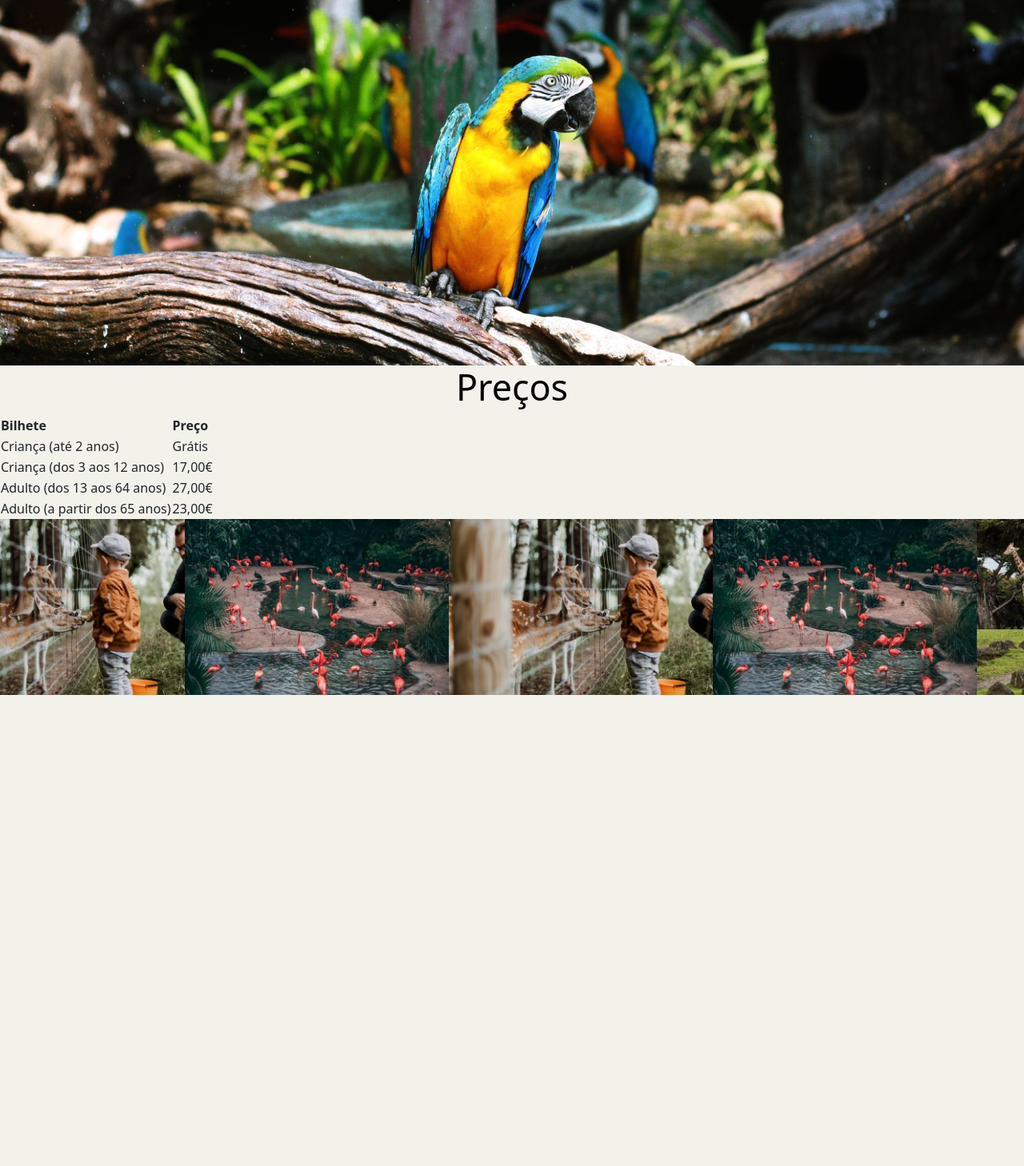
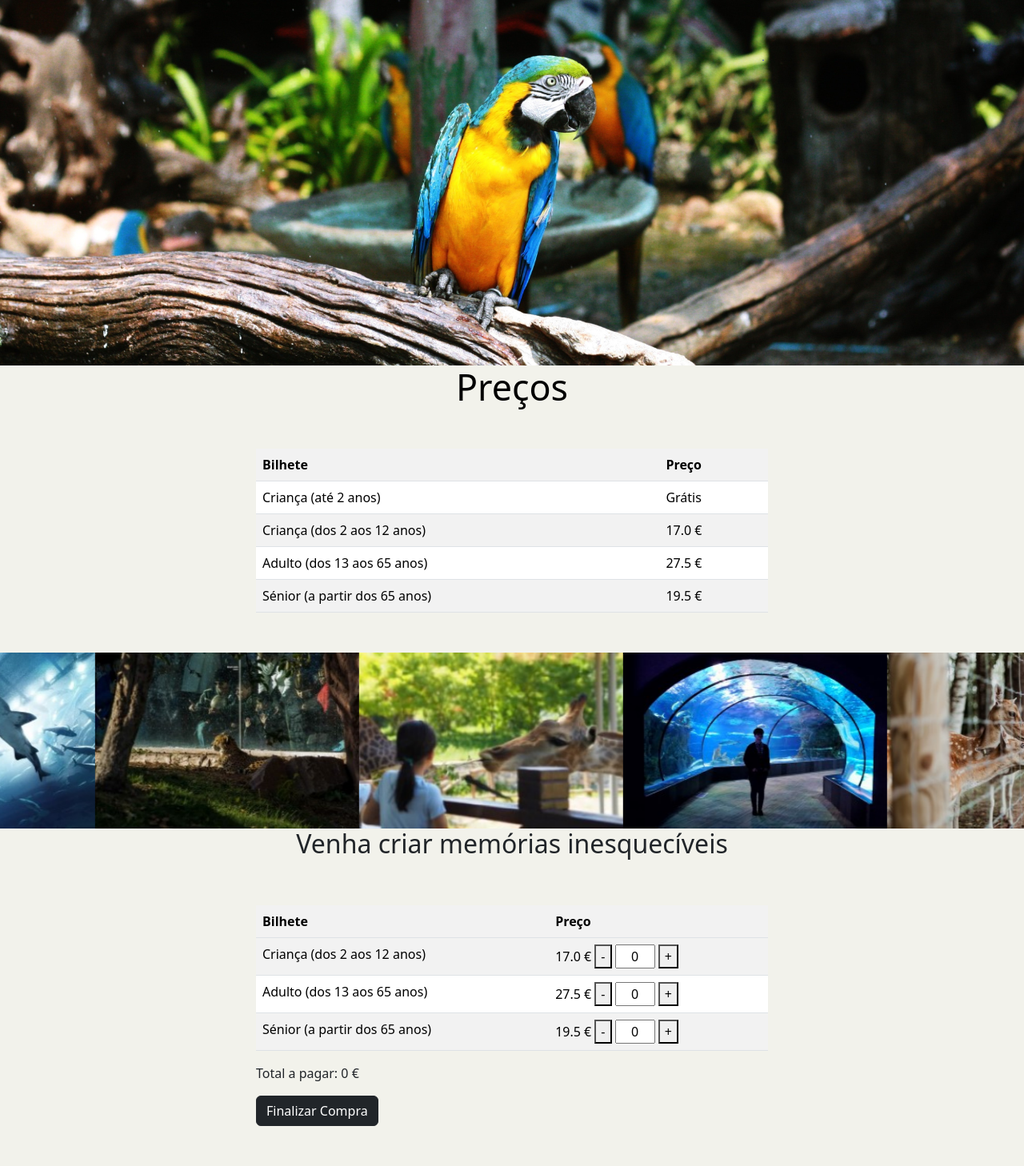
Before and after one commit to ralvessa/Grupo04_ZOO, a Django app: page /precario in a window 1280 px wide. Shown: the part 67-1525 px from the top of the page at 80% size. Before the commit the page ends 936 px from the top, so only its background shows below. Run offline with Django 4.2, Linux system fonts and the light colour scheme; a user stored in the database is signed in; data comes from the database, SQL or seed files in the repository; both versions use the stored data as it was after the commit.

Commit message:
precario meio meh

```diff
--- a/ZOO/ZOO_App/templates/ZOO_App/index.html
+++ b/ZOO/ZOO_App/templates/ZOO_App/index.html
@@ -10,6 +10,7 @@
       integrity="sha384-GLhlTQ8iRABdZLl6O3oVMWSktQOp6b7In1Zl3/Jr59b6EGGoI1aFkw7cmDA6j6gD"
       crossorigin="anonymous"
     />
+
     <title>{%block titulo%}Página do ZOO{%endblock%}</title>
 
     {%block head%} {%endblock%}
@@ -55,7 +56,7 @@
       }
     </style>
     {% load static %}
-    <link rel="stylesheet"  href="{%static 'css/style.css' %}" />
+    <link rel="stylesheet" href="{%static 'css/style.css' %}" />
   </head>
   <body>
     <nav class="navbar sticky-top navbar-expand-lg">
--- a/ZOO/ZOO_App/templates/ZOO_App/precario.html
+++ b/ZOO/ZOO_App/templates/ZOO_App/precario.html
@@ -1,39 +1,40 @@
-{%extends "./index.html"%} {%block titulo%} Preçário {% endblock %} {%block head%}
- {% load static %}
+{%extends "./index.html"%} {%block titulo%} Preçário {% endblock %} {%block head%} {% load static %}
 <link rel="stylesheet" href="{%static 'css/style.css' %}" />
+
 <style>
-
-
-.vertical-carousel{
+  .vertical-carousel {
     max-width: 1650px;
     margin: 0 auto;
     overflow: hidden;
   }
 
-.carousel-images{
+  .carousel-images {
     display: flex;
-    animation: carousel 10s linear infinite;
+    animation: carousel 15s linear infinite;
   }
 
-.carousel-img{
+  .carousel-img {
     display: block;
     object-fit: cover;
     width: 330px;
   }
   @keyframes carousel {
-    100%
-    {
-        transform: translateX(calc(-330px*5));
+    100% {
+      transform: translateX(calc(-330px * 6));
     }
   }
-.title{
+  .title {
     color: black;
     font-size: 3.5vw;
     text-align: center;
-
   }
-
-
+  .mydiv {
+    margin-left: 25%;
+    margin-right: 25%;
+    margin-top: 50px;
+    margin-bottom: 50px;
+    width: 50%;
+  }
 </style>
 {%endblock %} {%block conteudo%}
 <div style="position: relative">
@@ -45,29 +46,24 @@
 
   <h1 class="title">Preços</h1>
 
-
-<table>
+  <div class="mydiv">
+    <table class="table table-hover table-striped">
       <tr>
         <th>Bilhete</th>
         <th>Preço</th>
       </tr>
+      {% for bilhete in bilhete_list %}
       <tr>
-    <td>Criança (até 2 anos)</td>
+        <td>{{bilhete.intervalo_idade}}</td>
+        {%if bilhete.preco != 0 %}
+        <td>{{bilhete.preco}} €</td>
+        {%else%}
         <td>Grátis</td>
+        {%endif%}
       </tr>
-  <tr>
-    <td>Criança (dos 3 aos 12 anos)</td>
-    <td>17,00€</td>
-  </tr>
-  <tr>
-    <td>Adulto (dos 13 aos 64 anos)</td>
-    <td>27,00€</td>
-  </tr>
-  <tr>
-    <td>Adulto (a partir dos 65 anos)</td>
-    <td>23,00€</td>
-  </tr>
+      {%endfor%}
     </table>
+  </div>
 
   <div class="vertical-carousel">
     <div class="carousel-images">
@@ -77,22 +73,23 @@
         class="carousel-img"
       />
       <img
-      src="{%static 'ZooImgs\flamingos.jpg' %}"
+        src="{%static 'ZooImgs\feedingFlamingo.jpg' %}"
+        alt=""
+        class="carousel-img"
+      />
+      <img src="{%static 'ZooImgs\shark.jpg' %}" alt="" class="carousel-img" />
+      <img
+        src="{%static 'ZooImgs\watchingLeopard.jpg' %}"
         alt=""
         class="carousel-img"
       />
       <img
-      src="{%static 'ZooImgs\giraffeAndZebra.jpg' %}"
+        src="{%static 'ZooImgs\feedingGiraffe.jpg' %}"
         alt=""
         class="carousel-img"
       />
       <img
-      src="{%static 'ZooImgs\feedingDeer.jpg' %}"
-      alt=""
-      class="carousel-img"
-    />
-    <img
-      src="{%static 'ZooImgs\flamingos.jpg' %}"
+        src="{%static 'ZooImgs\aquarium.jpg' %}"
         alt=""
         class="carousel-img"
       />
@@ -103,28 +100,174 @@
         class="carousel-img"
       />
       <img
-      src="{%static 'ZooImgs\flamingos.jpg' %}"
+        src="{%static 'ZooImgs\feedingFlamingo.jpg' %}"
+        alt=""
+        class="carousel-img"
+      />
+      <img src="{%static 'ZooImgs\shark.jpg' %}" alt="" class="carousel-img" />
+      <img
+        src="{%static 'ZooImgs\watchingLeopard.jpg' %}"
         alt=""
         class="carousel-img"
       />
       <img
-      src="{%static 'ZooImgs\giraffeAndZebra.jpg' %}"
+        src="{%static 'ZooImgs\feedingGiraffe.jpg' %}"
         alt=""
         class="carousel-img"
       />
       <img
-      src="{%static 'ZooImgs\feedingDeer.jpg' %}"
+        src="{%static 'ZooImgs\aquarium.jpg' %}"
         alt=""
         class="carousel-img"
       />
-    <img
-      src="{%static 'ZooImgs\flamingos.jpg' %}"
-      alt=""
-      class="carousel-img"
+    </div>
+    <h2 style="text-align: center">Venha criar memórias inesquecíveis</h2>
+  </div>
+
+  <div class="mydiv">
+    {% if request.user.is_authenticated %}
+    <table class="table table-hover table-striped">
+      <tr>
+        <th>Bilhete</th>
+        <th>Preço</th>
+      </tr>
+      {% for bilhete in bilhete_list %}
+      <tr>
+        {%if bilhete.preco != 0 %}
+        <td class="idadeRange">{{bilhete.intervalo_idade}}</td>
+        <td class="preco">{{bilhete.preco}} €
+
+          <button class="minus">-</button>
+          <input
+            type="text"
+            value="0"
+            class="numberInput"
+            readonly
+            style="width: 50px; text-align: center"
           />
+          <button class="plus">+</button>
 
+        </td>
+        {%endif%}
+      </tr>
+      {%endfor%}
+    </table>
+    <p id="total">Total a pagar: 0 €</p>
 
+    <button
+      onclick="popup()"
+      data-bs-target="#bilheteModal"
+      data-bs-toggle="modal"
+      class="btn btn-dark"
+    >
+      Finalizar Compra
+    </button>
+    {% else %}
+      <h4>Para efetuar a compra de bilhetes por favor faça Login</h4>
+    {% endif %}
+  </div>
+
+    <div
+      class="modal fade"
+      id="bilheteModal"
+      tabindex="-1"
+      aria-labelledby="bilheteLabel"
+      aria-hidden="true"
+    >
+      <div class="modal-dialog modal-lg">
+        <div class="modal-content">
+          <div class="modal-header">
+            <button
+              type="button"
+              class="btn-close"
+              data-bs-dismiss="modal"
+              aria-label="Close"
+            ></button>
+          </div>
+          <div class="modal-body">
+            <h3 style="text-align: center" id="bilheteText"></h3>
+          </div>
+          <div class="modal-footer">
+            <a
+              href="#"
+              type="button"
+              id="bilheteCancelar"
+              class="btn btn-secondary"
+              data-bs-dismiss="modal"
+            >
+              Cancelar
+            </a>
+            <a href="" id="bilheteConfirmar" class="btn btn-primary"
+              >Confirmar</a
+            >
+          </div>
+        </div>
       </div>
     </div>
 
+    <script>
+      const minusButton = document.getElementsByClassName("minus");
+      const plusButton = document.getElementsByClassName("plus");
+      const numberInput = document.getElementsByClassName("numberInput");
+      const preco = document.getElementsByClassName("preco");
+      const idadeRange = document.getElementsByClassName("idadeRange");
+      var result = 0;
+
+      for (let i = 0; i < minusButton.length; i++) {
+        minusButton[i].addEventListener("click", function () {
+          if (numberInput[i].value > 0) {
+            numberInput[i].value--;
+            calcTotal();
+          }
+        });
+        plusButton[i].addEventListener("click", function () {
+          numberInput[i].value++;
+          calcTotal();
+        });
+      }
+
+      function calcTotal() {
+        result = 0;
+        for (let i = 0; i < numberInput.length; i++) {
+          result +=
+            numberInput[i].value *
+            parseFloat(preco[i].innerHTML.replace("€", "").trim());
+        }
+        document.getElementById("total").textContent =
+          "Total a pagar: " + result + " €";
+      }
+
+      function popup() {
+
+        if (result != 0) {
+          document.getElementById("bilheteText").innerText ="Tem a certeza que pretende efetuar a seguinte compra? \n\n" + bilheteString();
+          document.getElementById("bilheteConfirmar").style.display = "inline";
+          document.getElementById("bilheteCancelar").style.display = "inline";
+          var url = "{% url 'ZOO_App:bilheteCompra' 1111 2222 3333 %}".replace("1111", numberInput[0].value).replace("2222", numberInput[1].value).replace("3333",numberInput[2].value);
+          document.getElementById("bilheteConfirmar").href = url;
+        } else {
+          document.getElementById("bilheteText").innerText =
+            "Não foram selecionados bilhetes.";
+          document.getElementById("bilheteConfirmar").style.display = "none";
+
+          document.getElementById("bilheteCancelar").style.display = "none";
+        }
+      }
+
+      function bilheteString() {
+        string = "";
+        for (let i = 0; i < numberInput.length; i++) {
+          if (numberInput[i].value != 0)
+            string +=
+              numberInput[i].value +
+              (numberInput[i].value > 1 ? " Bilhetes " : " Bilhete ") +
+              idadeRange[i].textContent +
+              ".\n";
+        }
+        string += "\nTotal a Pagar: " + result + " €";
+        return string;
+      }
+    </script>
+
   {% endblock %}
+</div>
--- a/ZOO/ZOO_App/urls.py
+++ b/ZOO/ZOO_App/urls.py
@@ -16,4 +16,5 @@ urlpatterns = [
     path('addProductToCart',views.addProductToCart, name='addProductToCart'),
     path('getProductsInCart',views.getProductsInCart, name='getProductsInCart'),
     path('precario',views.render_precario, name='precario'),
+    path('bilheteCompra/<int:crianca>/<int:adulto>/<int:senior>', views.bilheteCompra, name='bilheteCompra'),
 ]
--- a/ZOO/ZOO_App/views.py
+++ b/ZOO/ZOO_App/views.py
@@ -5,6 +5,7 @@ from django.http import HttpResponseRedirect
 from django.shortcuts import get_object_or_404, render
 from django.urls import reverse
 from django.views import generic
+from django.utils import timezone
 
 from .models import *
 
@@ -100,14 +101,14 @@ def render_noticias(request):
 
 def render_detalhe_noticia(request):
     return
+
 def render_precario(request):
     bilhetes = Bilhete.objects.all()
-    return render(request, 'ZOO_App/precario.html')
+    return render(request, 'ZOO_App/precario.html', {'bilhete_list': bilhetes})
 
 def render_shop(request):
     product_list = Produto.objects.all()
-    context = {'product_list': product_list,
-    }
+    context = {'product_list': product_list,}
     return render(request, 'ZOO_App/shop_archive.html', context)
 
 def render_produto(request, produto_id):
@@ -159,3 +160,19 @@ def getProductsInCart(request):
 
     #return render(request, 'ZOO_App/shop_archive.html', {'pcc_pk':pcc_pk, 'pcc': list, 'product_list': product_list})
     return render(request, 'ZOO_App/shop_archive.html', {'all':dict, 'product_list': product_list})
+
+
+def bilheteCompra(request,crianca,adulto,senior):
+    if(crianca != 0):
+        bilheteCrianca = BilheteUtilizador(
+            bilhete= Bilhete.objects.get(pk=2), utilizador=User.objects.get(pk=request.user.id), data_bilhete=timezone.now(),quantidade= crianca)
+        bilheteCrianca.save()
+    if(adulto != 0):
+        bilheteAdulto = BilheteUtilizador(
+            bilhete=Bilhete.objects.get(pk=3), utilizador=User.objects.get(pk=request.user.id), data_bilhete=timezone.now(), quantidade=adulto)
+        bilheteAdulto.save()
+    if(senior != 0):
+        bilheteSenior = BilheteUtilizador(
+            bilhete=Bilhete.objects.get(pk=4), utilizador=User.objects.get(pk=request.user.id), data_bilhete=timezone.now(), quantidade=senior)
+        bilheteSenior.save()
+    return HttpResponseRedirect(request.META.get('HTTP_REFERER', '/'))
```
Also changed, not shown: ZOO/ZOO_App/static/Symbols/minus.png (added), ZOO/ZOO_App/static/Symbols/plus.png (added), ZOO/ZOO_App/static/ZooImgs/aquarium.jpg (added), ZOO/ZOO_App/static/ZooImgs/feedingFlamingo.jpg (added), ZOO/ZOO_App/static/ZooImgs/feedingGiraffe.jpg (added), ZOO/ZOO_App/static/ZooImgs/flamingos.jpg (deleted), ZOO/ZOO_App/static/ZooImgs/giraffeAndZebra.jpg (deleted), ZOO/ZOO_App/static/ZooImgs/shark.jpg (added), ZOO/ZOO_App/static/ZooImgs/watchingLeopard.jpg (added), ZOO/db.sqlite3. Lines whose indentation alone changed are shown as unchanged.
